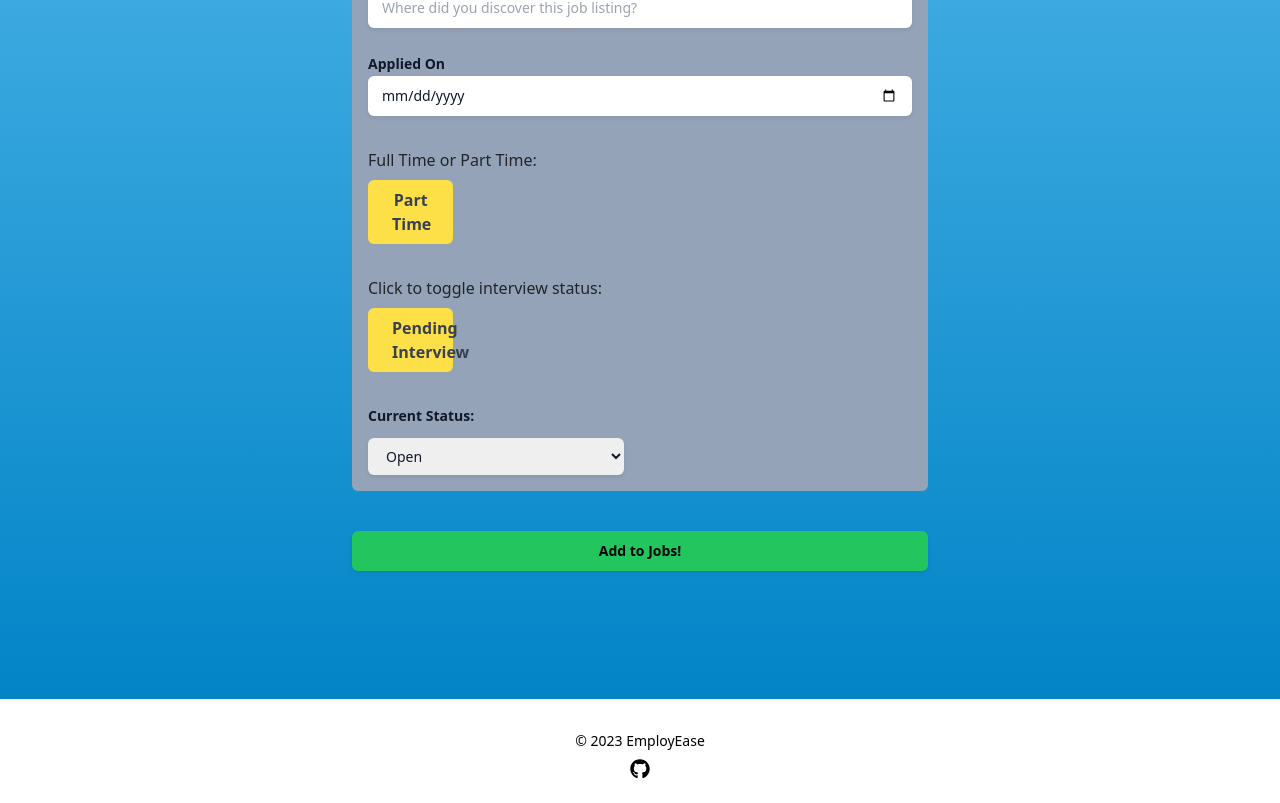
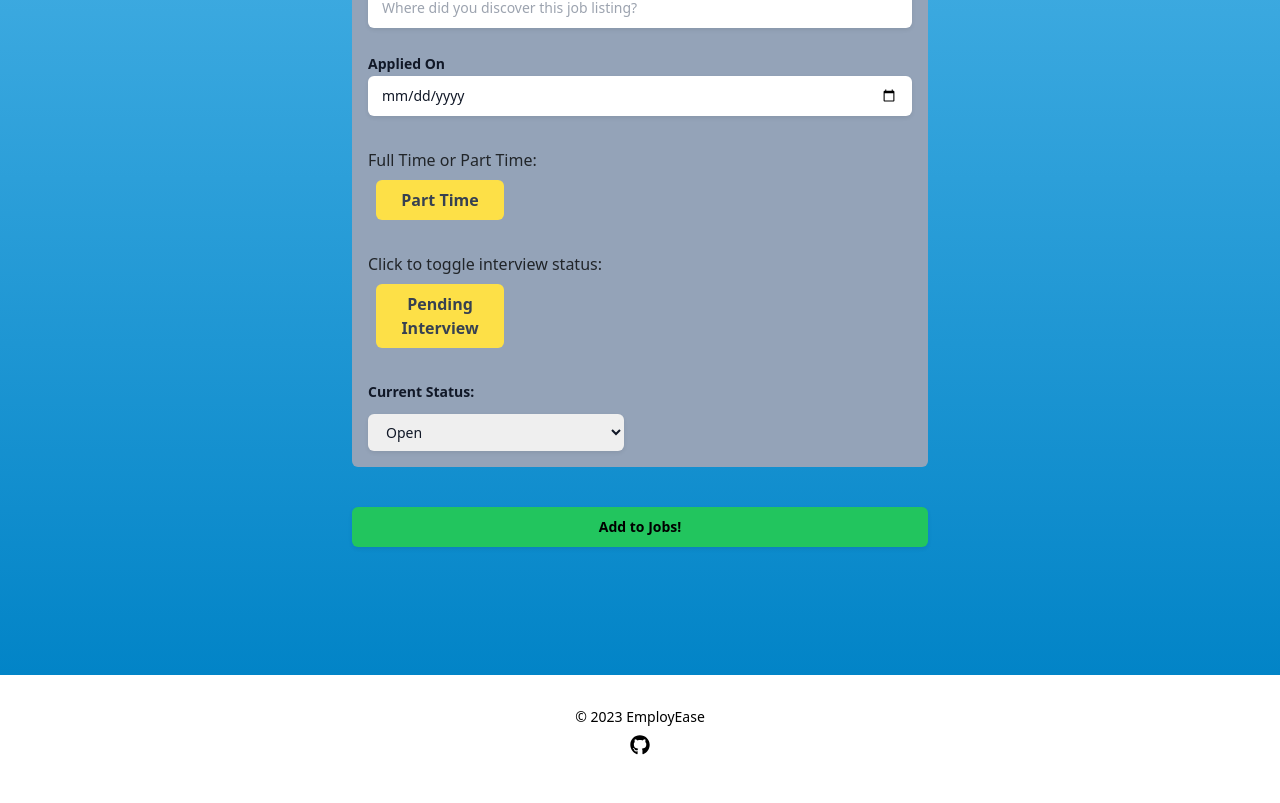
Before and after one commit to jhuber1155/EmployEase, a React (Vite) app in the folder client/: page /addJob in a window 1280 px wide. Shown: the part 844-1647 px from the top of the page. After the commit the page ends 1623 px from the top, so only its background shows below. Built offline with nearby package versions, Linux system fonts and the light colour scheme.

Commit message:
add job toggle button styling

```diff
--- a/client/src/pages/AddJob.jsx
+++ b/client/src/pages/AddJob.jsx
@@ -146,8 +146,8 @@ const JobForm = () => {
               onChange={handleFormChange}
               labelClasses="my-2"
               inputClassesOptions={[
-                "bg-green-300 text-gray-700 font-bold px-4 py-2 rounded-md mr-2 mb-4 md:w-4/12",
-                "bg-yellow-300 text-gray-700 font-bold px-4 py-2 rounded-md mr-2 mb-4 md:w-4/12"
+                "bg-green-300 text-gray-700 font-bold px-4 py-2 rounded-md mx-2 mb-4 md:w-6/12 lg:w-6/12",
+                "bg-yellow-300 text-gray-700 font-bold px-4 py-2 rounded-md mx-2 mb-4 md:w-4/12 lg:w-6/12"
               ]}
             />
             <FormToggle
@@ -161,8 +161,8 @@ const JobForm = () => {
               onChange={handleFormChange}
               labelClasses="my-2"
               inputClassesOptions={[
-                "bg-green-300 text-gray-700 font-bold px-4 py-2 rounded-md mr-2 mb-4 md:w-4/12",
-                "bg-yellow-300 text-gray-700 font-bold px-4 py-2 rounded-md mr-2 mb-4 md:w-4/12"
+                "bg-green-300 text-gray-700 font-bold px-4 py-2 rounded-md mx-2",
+                "bg-yellow-300 text-gray-700 font-bold px-4 py-2 rounded-md mx-2 mb-4 md:w-4/12 lg:w-6/12"
               ]}
             />
             <div className="sm:col-span-2">
```
